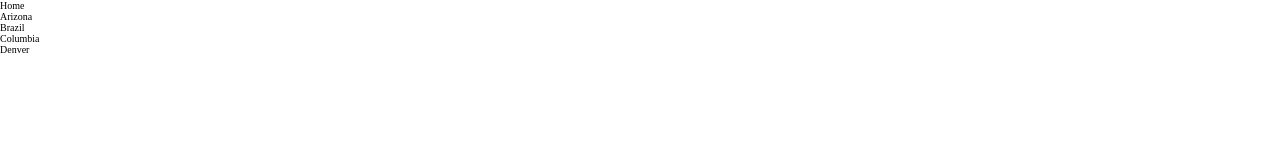
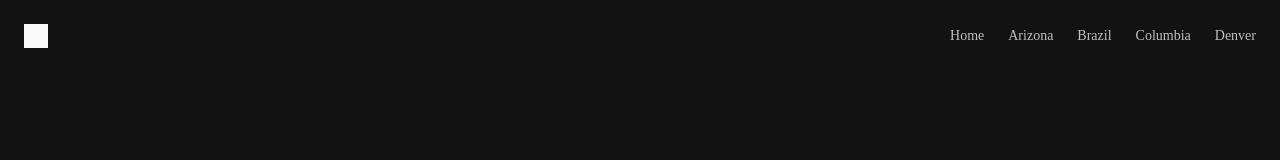
Before and after one commit to gxllium/portfolio, a plain HTML site: page index.html in a window 1280 px wide. Drawn offline with Linux system fonts and the light colour scheme.

Commit message:
Header and Navigation Layout

```diff
--- a/index.html
+++ b/index.html
@@ -4,9 +4,10 @@
         <meta charset='UTF-8'>
         <title>Document</title>
         <link rel="stylesheet" href="style/default/reset.css">
+        <link rel="stylesheet" href="style/main.css">
+        <link rel="stylesheet" href="style/component/page-navigation.css">
     </head>
     <body>
-        <div class="page-header">
         <nav class="page-navigation">
             <div class="nav-logo"></div>
             <ul class="nav-items">
@@ -17,6 +18,8 @@
                 <li class="nav-item"><a class="nav-link" href="#">Denver</a></li>
             </ul>
         </nav>
+        <div class="page-header">
+
         </div>
     </body>
 </html>
--- /dev/null
+++ b/style/component/page-navigation.css
@@ -0,0 +1,37 @@
+.page-navigation {
+    position: fixed;
+    top: 0;
+    left: 0;
+    display: flex;
+    align-items: center;
+    padding: 2.4rem;
+    width: 100%;
+}
+
+.page-navigation .nav-logo {
+    width: 2.4rem;
+    height: 2.4rem;
+    background-color: #fafafa;
+}
+
+.page-navigation .nav-items {
+    display: none;
+    align-items: center;
+    margin-left: auto;
+}
+
+@media (min-width: 900px) {
+    .page-navigation .nav-items {
+        display: flex;
+    }
+}
+
+.page-navigation .nav-items .nav-item {
+    margin-left: 2.4rem;
+    opacity: .75;
+    transition: opacity .4s;
+}
+
+.page-navigation .nav-items .nav-item:hover {
+    opacity: 1;
+}
--- /dev/null
+++ b/style/main.css
@@ -0,0 +1,15 @@
+body {
+    color: #fafafa;
+    font-size: 1.4rem;
+}
+
+.page-header {
+    display: flex;
+    flex-direction: column;
+    justify-content: center;
+    align-items: center;
+    padding: 2.4rem;
+    height: 100vh;
+    background-color: #121212;
+    text-align: center;
+}
```
Lines whose indentation alone changed are shown as unchanged.
